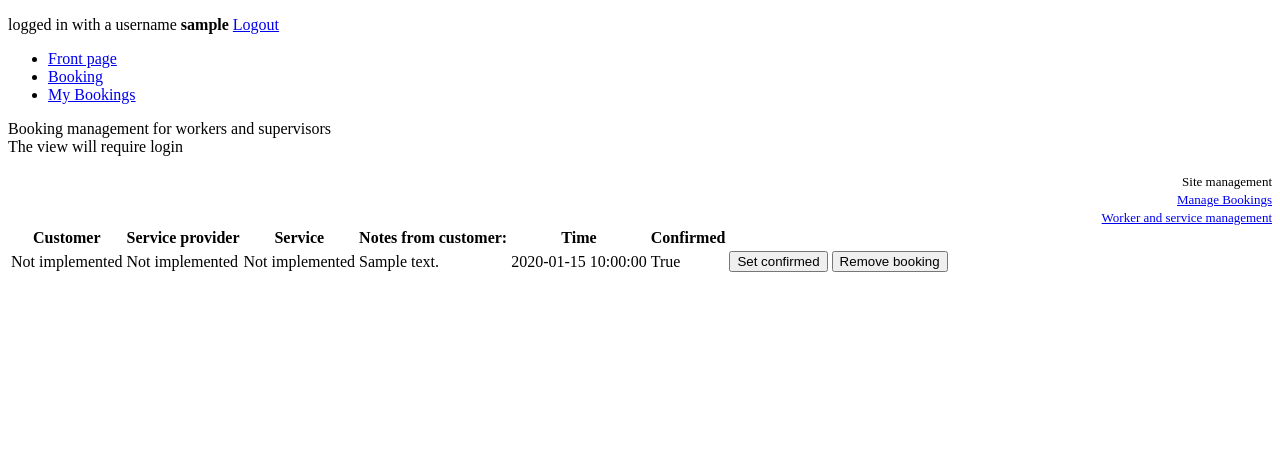
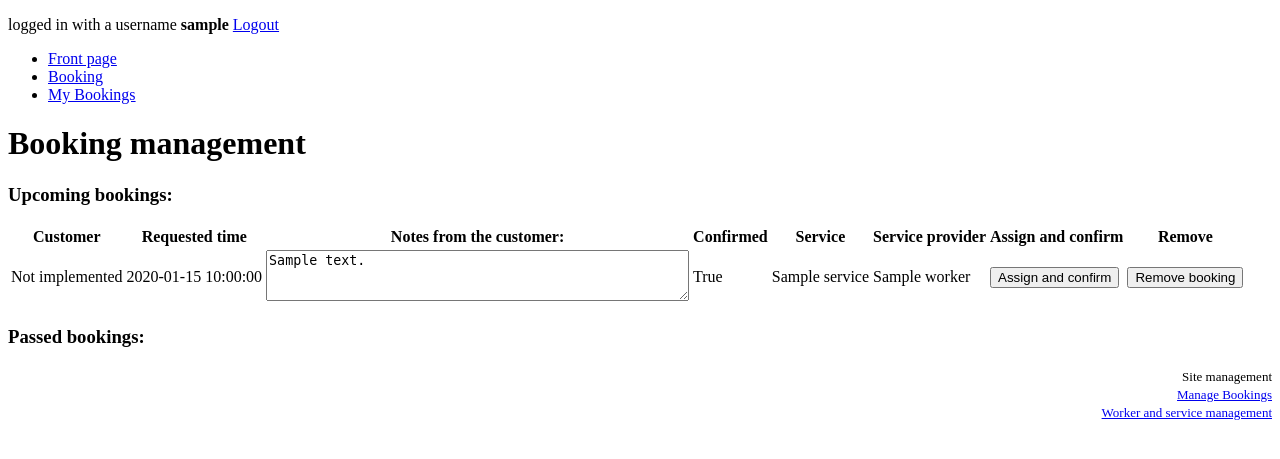
Before and after one commit to sokkanen/OL_Booking, a Flask app: page /bookings in a window 1280 px wide. Shown: the top 459 px of the page. Run offline with Flask 2, Linux system fonts and the light colour scheme; a user stored in the database is signed in; tables that the repository leaves empty hold one stand-in row (values such as "Sample post").

Commit message:
Varausten tarkastelunäkymään /bookings palvelu- ja työntekijätiedot

```diff
--- a/application/booking/views.py
+++ b/application/booking/views.py
@@ -3,6 +3,9 @@ from flask import render_template, request, redirect, url_for, flash
 from flask_login import login_required, current_user
 from datetime import datetime, date
 from application.booking.models import Booking
+from application.service.models import Service
+from application.worker.models import Worker
+from application.customer.models import Customer
 from application.booking.forms import BookingForm
 from application.booking.cal import Month_And_Year
 import calendar
@@ -14,7 +17,8 @@ daynames = ['|MO|', '|TU|', '|WE|', '|TH|', '|FR|', '|SA|', '|SU|']
 @login_required
 def booking_index():
     ### Haettava käyttäjä
-    return render_template("booking/list.html", bookings = Booking.query.all())
+    ### Eroteltava vanhat ja uudet varaukset.
+    return render_template("booking/list.html", bookings = Booking.query.all(), services = Service.query.all(), workers = Worker.query.all(), customers = Customer.query.all())
 
 @app.route("/bookings/<booking_id>/", methods=["POST"])
 @login_required
@@ -66,11 +70,12 @@ def booking_create():
     else:
         dateAndTime = form.date.data
         notes = form.notes.data
+        service_id = form.service.data.id
         if (current_user.is_authenticated):
             customer_id = current_user.id
         else:
             customer_id = 0
-        b = Booking(notes, False, dateAndTime, customer_id)
+        b = Booking(notes, False, dateAndTime, customer_id, service_id)
         db.session().add(b)
         db.session().commit()
         flash('Booking successfully submitted.')
--- a/application/service/models.py
+++ b/application/service/models.py
@@ -6,6 +6,7 @@
     duration_hrs = db.Column(db.Integer)
     duration_mins = db.Column(db.Integer)
     cost_per_hour = db.Column(db.Integer)
+    bookings = db.relationship('Booking', backref='service', lazy=True)
 
     def __init__(self, name, duration_hrs, duration_mins, cost_per_hour):
         self.name = name
--- a/application/templates/booking/calendar.html
+++ b/application/templates/booking/calendar.html
@@ -70,7 +70,7 @@
       </tr>
       <tr>
         <td>
-            {{ form.service}}</br>
+            {{ form.service }}</br>
         </td>
         <td>
             <ul>
--- a/application/templates/booking/list.html
+++ b/application/templates/booking/list.html
@@ -2,32 +2,56 @@
 
 {% block body %}
 <div>
-    <p>
-        Booking management for workers and supervisors<br/>
-        The view will require login<br/>
-    </p>
+    <h1>Booking management</h1>
 </div>
+    <h3>Upcoming bookings: </h3>
 <table>
     <tr>
         <th>Customer</th>
+        <th>Requested time</th>
+        <th>Notes from the customer:</th>
+        <th>Confirmed</th>
+        <th>Service</th>
         <th>Service provider</th>
-        <th>Service</th>
-        <th>Notes from customer:</th>
-        <th>Time</th>
-        <th>Confirmed</th>
+        <th>Assign and confirm</th>
+        <th>Remove</th>
     </tr>
     {% if bookings is defined and bookings|length > 0 %}
     {% for booking in bookings %}
     <tr>
         <td> Not implemented </td>
-        <td> Not implemented </td>
-        <td> Not implemented </td>
-        <td>{{ booking.notes }}</td>
         <td>{{ booking.requested_date }}</td>
+        <td><textarea readonly rows="3" cols="50">{{ booking.notes }}</textarea></td>
         <td>{{ booking.confirmed }}</td>
         <td>
-            <form method="POST" action="{{ url_for('booking_set_confirmed', booking_id=booking.id) }}">
-                <input type="submit" value="Set confirmed"/>
+            {% for service in services %}
+            {% if service.id == booking.service_id %}
+            {{ service.name }}
+            {% endif %}
+            {% endfor %}
+        </td>
+        <td>
+            {% if booking.worker_id != 0 %}
+                {% for worker in workers %}
+                    {% if worker.id == booking.worker_id %}
+                        {{ worker.name }}
+                    {% endif %}
+                {% endfor %}
+            {% else %}
+            <select name="workerlist" form="assign">
+                {% for worker in workers %}
+                    {% for service in worker.services %}
+                    {% if service.id == booking.service_id %}
+                        <option>{{ worker.name }}</option>
+                    {% endif %}
+                    {% endfor %}
+                {% endfor %}
+            </select>
+            {% endif %}
+        </td>
+        <td>
+            <form method="POST" id="assign" action="{{ url_for('booking_set_confirmed', booking_id=booking.id) }}">
+                <input type="submit" value="Assign and confirm"/>
             </form>
         </td>
         <td>
@@ -44,6 +68,8 @@
                     <td></td>
                     <td><h3 style="color:red;"> No bookings found </h3></td>
             </tr>
+    {% endif %}
     </table></b>
-    {% endif %}
+    <h3>Passed bookings:</h3>
+
 {% endblock %}
```
Also changed, not shown: application/account/views.py (+10 -0 lines), application/booking/models.py (+4 -3 lines).
